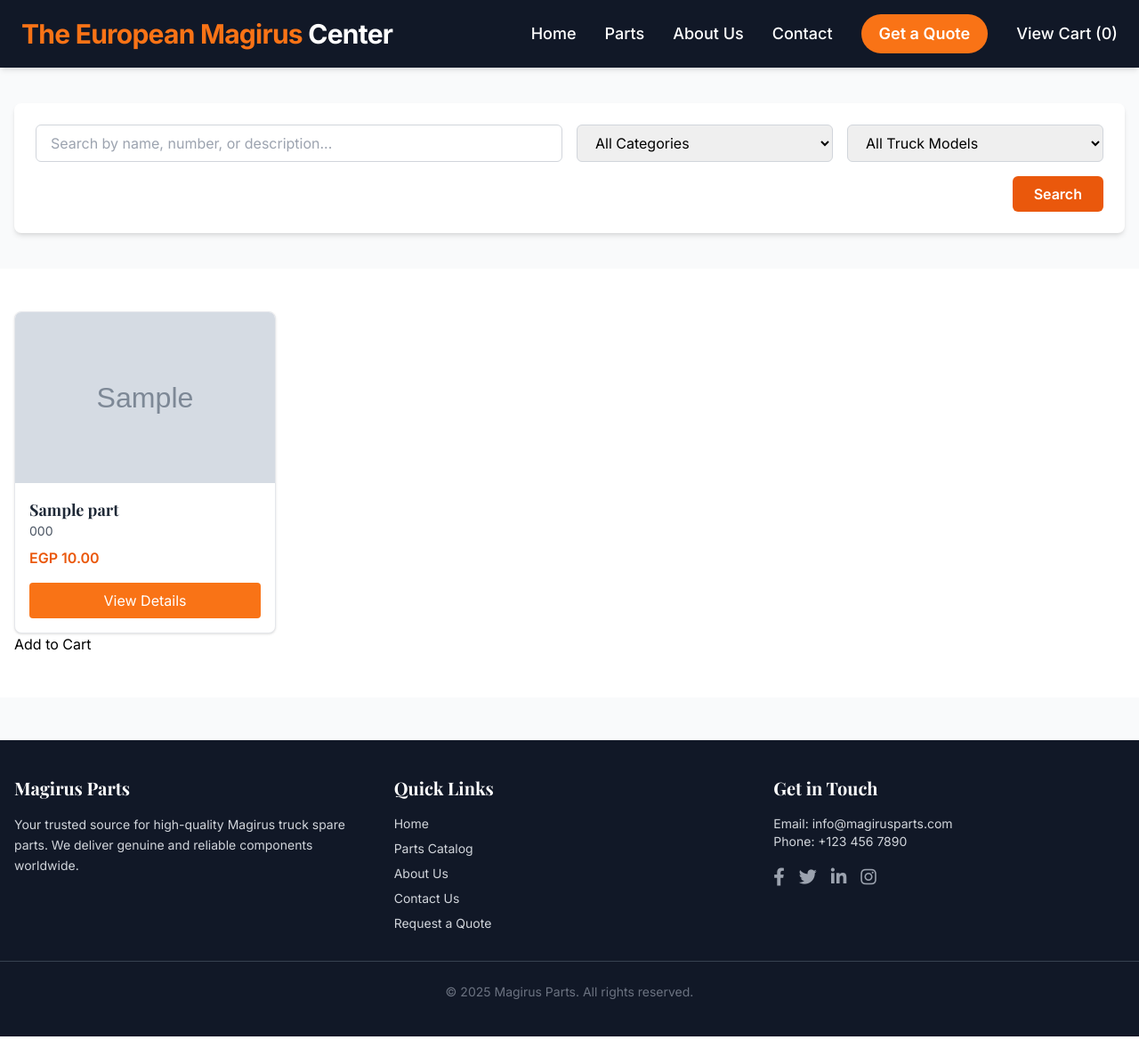
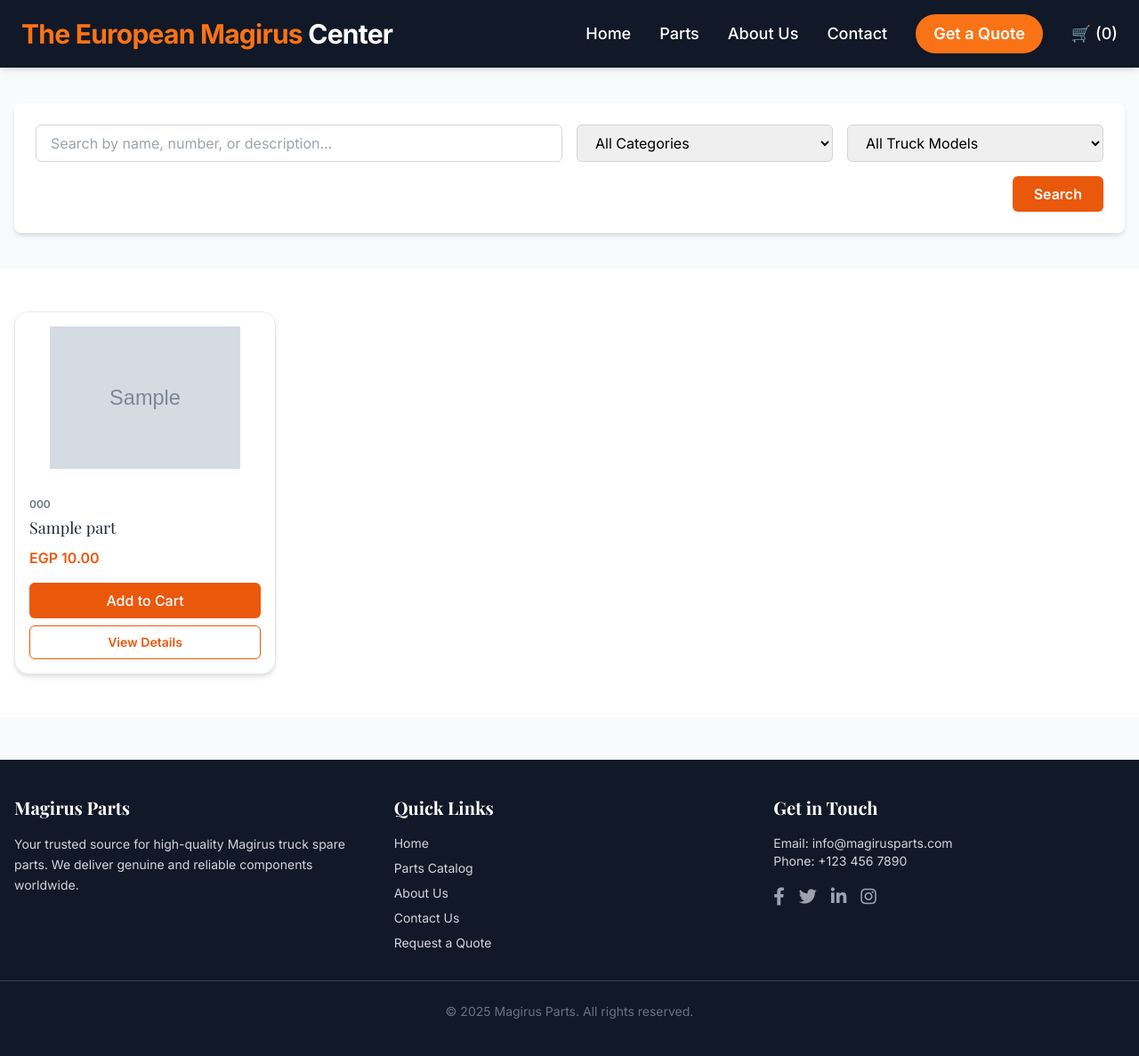
Before and after one commit to Mohammed-ahmady/ecm-website, a Django app: page /parts/ in a window 1280 px wide. Shown: the whole page at 89% size. Before the commit the page ends 1165 px from the top, so only its background shows below. Run offline with Django 5.2, Linux system fonts and the light colour scheme; tables that the repository leaves empty hold one stand-in row (values such as "Sample post"); grey boxes marked "Sample" are stand-in pictures; style sheets or scripts are compiled from the project's sources; some libraries are stand-ins or nearby versions.

Commit message:
Implement more add-to-cart functionality

```diff
--- a/ecm_website/static/css/custom.css
+++ b/ecm_website/static/css/custom.css
@@ -12,3 +12,7 @@
 .card-shadow {
   @apply shadow-lg p-6 rounded-lg bg-white;
 }
+
+a {
+    @apply no-underline;
+}
--- a/ecm_website/static/css/style.css
+++ b/ecm_website/static/css/style.css
@@ -745,12 +725,19 @@
   margin-top: 2rem;
 }
 
-.ml-2 {
-  margin-left: 0.5rem;
-}
-
-.mt-10 {
-  margin-top: 2.5rem;
+.mb-1 {
+  margin-bottom: 0.25rem;
+}
+
+.ml-3 {
+  margin-left: 0.75rem;
+}
+
+.line-clamp-2 {
+  overflow: hidden;
+  display: -webkit-box;
+  -webkit-box-orient: vertical;
+  -webkit-line-clamp: 2;
 }
 
 .block {
@@ -929,6 +896,10 @@
   overflow: hidden;
 }
 
+.rounded {
+  border-radius: 0.25rem;
+}
+
 .rounded-full {
   border-radius: 9999px;
 }
@@ -941,8 +912,8 @@
   border-radius: 0.375rem;
 }
 
-.rounded {
-  border-radius: 0.25rem;
+.rounded-2xl {
+  border-radius: 1rem;
 }
 
 .border {
@@ -981,9 +957,9 @@
   border-color: rgb(255 255 255 / var(--tw-border-opacity, 1));
 }
 
-.border-gray-300 {
+.border-orange-600 {
   --tw-border-opacity: 1;
-  border-color: rgb(209 213 219 / var(--tw-border-opacity, 1));
+  border-color: rgb(234 88 12 / var(--tw-border-opacity, 1));
 }
 
 .bg-ecm-accent {
@@ -1079,6 +1065,11 @@
   --tw-gradient-to: #374151 var(--tw-gradient-to-position);
 }
 
+.object-contain {
+  -o-object-fit: contain;
+     object-fit: contain;
+}
+
 .object-cover {
   -o-object-fit: cover;
      object-fit: cover;
@@ -1093,16 +1084,16 @@
   padding: 0.75rem;
 }
 
+.p-4 {
+  padding: 1rem;
+}
+
 .p-6 {
   padding: 1.5rem;
 }
 
 .p-8 {
   padding: 2rem;
-}
-
-.p-4 {
-  padding: 1rem;
 }
 
 .px-10 {
@@ -1222,6 +1203,16 @@
   line-height: 1.75rem;
 }
 
+.text-base {
+  font-size: 1rem;
+  line-height: 1.5rem;
+}
+
+.text-xs {
+  font-size: 0.75rem;
+  line-height: 1rem;
+}
+
 .font-bold {
   font-weight: 700;
 }
@@ -1238,6 +1229,10 @@
   font-weight: 600;
 }
 
+.uppercase {
+  text-transform: uppercase;
+}
+
 .italic {
   font-style: italic;
 }
--- a/parts/models.py
+++ b/parts/models.py
@@ -107,6 +107,7 @@
         self.session["cart"] = {}
         self.save()
 
+
 # New Inquiry Model
 class Inquiry(models.Model):
     customer_name = models.CharField(max_length=200)
--- a/parts/urls.py
+++ b/parts/urls.py
@@ -8,5 +8,8 @@
     path('', PartListView.as_view(), name='part_list'),
     path('add/<int:part_id>/', views.add_to_cart, name='add_to_cart'),
     path('cart/', views.cart_detail, name='cart_detail'),
-    path('<slug:slug>/', PartDetailView.as_view(), name='part_detail'),  # must come last!
+    path('remove/<int:part_id>/', views.remove_from_cart, name='remove_from_cart'),
+    path('checkout/', views.checkout_page, name='checkout_page'),
+    path('<slug:slug>/', PartDetailView.as_view(), name='part_detail'),
+
 ]
--- a/parts/views.py
+++ b/parts/views.py
@@ -20,6 +20,16 @@
     cart = Cart(request)
     return render(request, "cart/cart_detail.html", {"cart": cart})
 
+def remove_from_cart(request, part_id):
+    cart = Cart(request)
+    part = get_object_or_404(Part, id=part_id)
+    cart.remove(part)
+    return redirect("parts:cart_detail")
+
+
+# Function-based view for the checkout page
+def checkout_page(request):
+    return render(request, 'cart/checkout.html')  # you can change this path later
 
 # View for listing parts with search and filters
 class PartListView(ListView):
--- a/templates/base.html
+++ b/templates/base.html
@@ -11,6 +11,7 @@
 
     <!-- Tailwind CSS -->
     <link href="{% static 'css/style.css' %}" rel="stylesheet">
+    <link href="{% static 'css/custom.css' %}" rel="stylesheet">
 
     <!-- Google Fonts -->
     <link rel="preconnect" href="https://fonts.googleapis.com">
@@ -36,6 +37,7 @@
         rel="stylesheet"
         href="https://cdn.jsdelivr.net/npm/swiper@11/swiper-bundle.min.css"
     />
+
 
     <!-- Swiper JS -->
     <script src="https://cdn.jsdelivr.net/npm/swiper@11/swiper-bundle.min.js"></script>
@@ -70,7 +72,9 @@
                 <a href="{% url 'inquiry' %}" class="ml-4 bg-orange-500 hover:bg-orange-600 text-white px-5 py-2 rounded-full font-semibold transition duration-300">
                     Get a Quote
                 </a>
-                <a href="{% url 'parts:cart_detail' %}">View Cart ({{ cart|length }})</a>
+                <a href="{% url 'parts:cart_detail' %}" class="floating-cart">
+                    🛒 (<span id="cart-count">{{ cart|length }}</span>)
+                </a>
 
 
             </div>
--- a/templates/parts/part_detail.html
+++ b/templates/parts/part_detail.html
@@ -37,7 +37,7 @@
                 {% endif %}
                 <form method="post" action="{% url 'parts:add_to_cart' part.id %}">
                     {% csrf_token %}
-                    <button type="submit">Add to Cart</button>
+                    <button type="submit" class="inline-block bg-orange-600 hover:bg-orange-700 text-white font-semibold py-3 px-6 rounded shadow transition duration-300">Add to Cart</button>
                 </form>
 
                 <br>
--- a/templates/parts/part_list.html
+++ b/templates/parts/part_list.html
@@ -9,7 +9,6 @@
 <section class="bg-gray-50 py-10">
   <div class="container mx-auto px-4">
     <form method="get" class="grid grid-cols-1 md:grid-cols-4 gap-4 bg-white p-6 rounded-lg shadow-md">
-
       <!-- Search -->
       <input
         type="text"
@@ -64,34 +63,39 @@
     {% if parts %}
       <div class="grid grid-cols-1 sm:grid-cols-2 lg:grid-cols-3 xl:grid-cols-4 gap-6">
         {% for part in parts %}
-          <div class="bg-white rounded-lg shadow hover:shadow-lg border border-gray-200 overflow-hidden transition-all">
+          <div class="bg-white rounded-2xl shadow-md hover:shadow-lg transition duration-300 flex flex-col justify-between border border-gray-200 overflow-hidden">
             {% if part.image %}
-              <img src="{{ part.image.url }}" alt="{{ part.name }}" class="w-full h-48 object-cover" loading="lazy">
+              <img src="{{ part.image.url }}" alt="{{ part.name }}" class="w-full h-48 object-contain bg-white p-4" loading="lazy">
             {% else %}
-              <img src="{% static 'images/magirus.jpeg' %}" alt="Placeholder" class="w-full h-48 object-cover">
+              <img src="{% static 'images/magirus.jpeg' %}" alt="Placeholder" class="w-full h-48 object-contain bg-white p-4">
             {% endif %}
-            <div class="p-4">
-              <h3 class="text-lg font-bold text-gray-800">{{ part.name }}</h3>
-              <p class="text-sm text-gray-600 mb-2">{{ part.part_number }}</p>
-              <p class="font-semibold text-orange-600 mb-4">
+
+            <div class="p-4 flex flex-col flex-grow">
+              <p class="text-xs font-semibold uppercase text-gray-500 mb-1">{{ part.part_number }}</p>
+              <h3 class="text-lg font-medium text-gray-800 mb-2 line-clamp-2">{{ part.name }}</h3>
+
+              <p class="text-orange-600 text-base font-semibold mb-4">
                 {% if part.price %}
                   EGP {{ part.price|floatformat:2 }}
                 {% else %}
                   Price on Inquiry
                 {% endif %}
               </p>
-              <a href="{% url 'parts:part_detail' part.slug %}" class="block text-center bg-orange-500 hover:bg-orange-600 text-white py-2 px-4 rounded">
+
+              <form method="post" action="{% url 'parts:add_to_cart' part.id %}" class="mb-2">
+                {% csrf_token %}
+                <button type="submit" class="w-full bg-orange-600 hover:bg-orange-700 text-white py-2 rounded-md transition font-medium">
+                  Add to Cart
+                </button>
+              </form>
+
+              <a href="{% url 'parts:part_detail' part.slug %}" class="w-full block text-center text-sm font-semibold border border-orange-600 text-orange-600 hover:bg-orange-50 py-2 rounded-md transition">
                 View Details
               </a>
             </div>
           </div>
         {% endfor %}
       </div>
-      <form method="post" action="{% url 'parts:add_to_cart' part.id %}">
-        {% csrf_token %}
-        <button type="submit">Add to Cart</button>
-      </form>
-
 
       <!-- Pagination -->
       {% if is_paginated %}
```
Also changed, not shown: other parts of ecm_website/static/css/style.css (+100 -144 lines), templates/cart/cart_detail.html (+28 -7 lines), templates/cart/checkout.html (added, +8 -0 lines).
